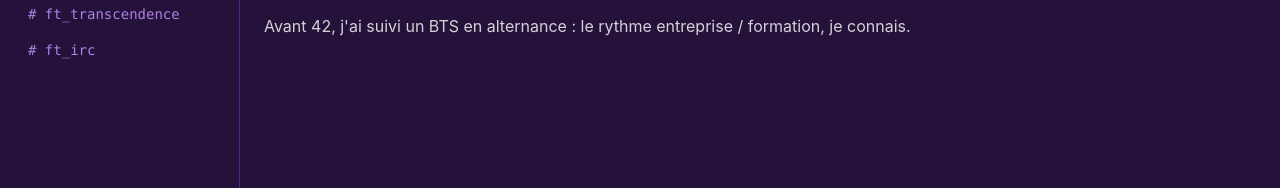
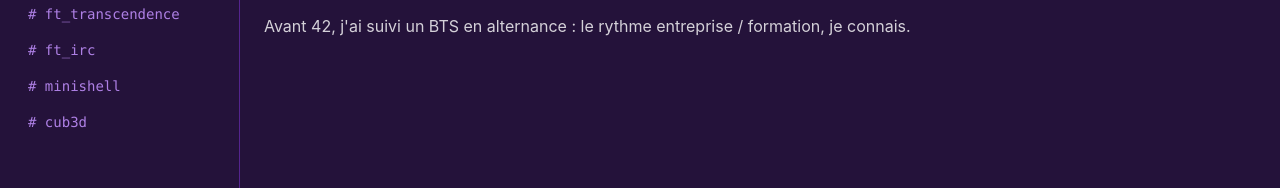
Before and after one commit to Camillia9/Portfolio, a React app: page / in a window 1280 px wide. Shown: the part 359-547 px from the top of the page. Built offline with nearby package versions, Linux system fonts and the light colour scheme; the HTML template or start-up script is replaced by a standard one.

Commit message:
Add: Debut d'ajout de minishell et cub

```diff
--- a/src/data/channels.js
+++ b/src/data/channels.js
@@ -1,4 +1,4 @@
 export const channels = {
   general: ['about', 'skills', 'contact'],
-  projects: ['ft_transcendence', 'ft_irc'],
+  projects: ['ft_transcendence', 'ft_irc', 'minishell', 'cub3d'],
 }
--- a/src/data/projects.js
+++ b/src/data/projects.js
@@ -13,4 +13,18 @@ export const projects = {
     repo: 'https://github.com/Camillia9/IRC',
     pinned: ['overview', 'role', 'tests'],
   },
+  minishell: {
+    stack: ['C', 'fork', 'execve', 'pipes', 'signals'],
+    lead: 'null',
+    members: ['Camillia', 'Mary-Line'],
+    repo: 'https://github.com/Camillia9/minishell',
+    pinned: ['overview', 'role', 'challenge'],
+  },
+    cub3D: {
+    stack: ['C', 'raycasting', 'MiniLibX'],
+    lead: 'null',
+    members: ['Camillia', 'Mary-Line'],
+    repo: 'https://github.com/Camillia9/cub3d',
+    pinned: ['overview', 'role', 'challenge'],
+  },
 }
--- a/src/data/skills.js
+++ b/src/data/skills.js
@@ -2,8 +2,8 @@ export const skillGroups = [
   {
     id: 'languages',
     items: [
-      { name: 'C', refs: ['common_core', 'push_swap', 'minishell'] },
-      { name: 'C++', refs: ['cpp_pool', 'ft_irc'] },
+      { name: 'C', refs: ['common_core'] },
+      { name: 'C++', refs: ['cpp_pool'] },
       { name: 'JavaScript', refs: ['ft_transcendence'] },
     ],
   },
--- a/src/locales/en.json
+++ b/src/locales/en.json
@@ -26,7 +26,9 @@
       "skills": "The technologies I work with",
       "contact": "Get in touch, download my CV",
       "ft_transcendence": "Collaborative project management, Trello-style",
-      "ft_irc": "Multi-client messaging server in C++"
+      "ft_irc": "Multi-client messaging server in C++",
+      "minishell": "A simplified Unix shell, inspired by bash",
+      "cub3d": "A raycasting 3D engine, Wolfenstein 3D-style"
     }
   },
 
@@ -39,6 +41,7 @@
       "soft": "Soft skills"
     },
     "refs": {
+      "42_pool": "Piscine",
       "common_core": "42 core curriculum",
       "cpp_pool": "C++ Piscine",
       "shell_pool": "Shell Piscine",
@@ -78,6 +81,16 @@
       "overview": "A messaging server that handles multiple connected clients at the same time, with private messages and channels. Like Discord, without a graphical interface.",
       "role": "Team lead. I set up concurrent connection handling with poll(), implemented most of the IRC commands and some of the protocol's error replies, and built the bonus: a bot that automatically joins a channel and replies to users.",
       "tests": "Tested with irssi, a real IRC client, and with netcat, so the server follows the protocol used by existing clients."
+    },
+    "minishell": {
+      "overview": "A simplified Unix shell inspired by bash, written in C. It reads and parses commands, then executes them with support for pipes, redirections, heredoc, environment variables and signals.",
+      "role": "I built the builtins (cd, echo, export…) and most of the execution: process creation with fork and execve, pipes, redirections and signal handling.",
+      "challenge": "Making the parsing and the execution, each developed separately, work together. Combining them revealed many bugs, especially with heredoc, which has to read user input, handle signals and pass its content to the right command."
+    },
+    "cub3d": {
+      "overview": "A first-person game engine, Wolfenstein 3D-style, written in C. From a 2D map, it renders a textured 3D maze that the player can move through in real time.",
+      "role": "I built the entire raycasting: casting one ray per screen column, computing the distance to the wall it hits, then deriving the height of the wall to draw to create the illusion of 3D.",
+      "challenge": "The geometry, especially the fish-eye effect, which curved the walls at the edges of the screen. It's fixed by using the perpendicular distance to the camera plane instead of the actual length of the ray."
     }
   }
 }
--- a/src/locales/fr.json
+++ b/src/locales/fr.json
@@ -26,7 +26,9 @@
       "skills": "Les technos que j'utilise",
       "contact": "Me joindre, télécharger mon CV",
       "ft_transcendence": "Gestion de projet collaborative façon Trello",
-      "ft_irc": "Serveur de messagerie multi-clients en C++"
+      "ft_irc": "Serveur de messagerie multi-clients en C++",
+      "minishell": "Un shell Unix simplifié, inspiré de bash",
+      "cub3d": "Un moteur 3D par raycasting, façon Wolfenstein 3D"
     }
   },
 
@@ -39,6 +41,7 @@
       "soft": "Savoir-être"
     },
     "refs": {
+      "42_pool": "Piscine",
       "common_core": "tronc commun 42",
       "cpp_pool": "Piscine C++",
       "shell_pool": "Piscine Shell",
@@ -78,6 +81,16 @@
       "overview": "Un serveur de messagerie qui gère plusieurs clients connectés en même temps, avec messages privés et channels. Le principe de Discord, sans interface graphique.",
       "role": "Lead de l'équipe. J'ai mis en place la gestion simultanée des connexions avec poll(), implémenté la majorité des commandes IRC et une partie des messages d'erreur du protocole, et développé le bonus : un bot qui rejoint automatiquement un channel et répond aux utilisateurs.",
       "tests": "Testé avec irssi, un vrai client IRC, et avec netcat. Le serveur respecte donc le protocole utilisé par les clients existants."
+    },
+    "minishell": {
+      "overview": "Un shell Unix simplifié, inspiré de bash et codé en C. Il lit et analyse les commandes, puis les exécute en gérant les pipes, les redirections, le heredoc, les variables d'environnement et les signaux.",
+      "role": "J'ai développé les builtins (cd, echo, export…) et une grande partie de l'exécution : création des processus avec fork et execve, pipes, redirections et gestion des signaux.",
+      "challenge": "Faire fonctionner ensemble le parsing et l'exécution, développés chacun de leur côté. Leur assemblage a fait apparaître de nombreux bugs, en particulier sur le heredoc, qui doit à la fois lire l'entrée de l'utilisateur, gérer les signaux et transmettre son contenu à la bonne commande."
+    },
+    "cub3d": {
+      "overview": "Un moteur de jeu en vue subjective, façon Wolfenstein 3D, codé en C. À partir d'une carte en 2D, il affiche un labyrinthe texturé en 3D, dans lequel le joueur se déplace en temps réel.",
+      "role": "J'ai développé tout le raycasting : lancer un rayon par colonne de l'écran, calculer la distance jusqu'au mur touché, puis en déduire la hauteur du mur à dessiner pour créer l'illusion de la 3D.",
+      "challenge": "Les calculs géométriques, et en particulier l'effet « fish-eye », qui courbait les murs sur les bords de l'écran. Il se corrige en utilisant la distance perpendiculaire au plan de la caméra, plutôt que la longueur réelle du rayon."
     }
   }
 }
```
